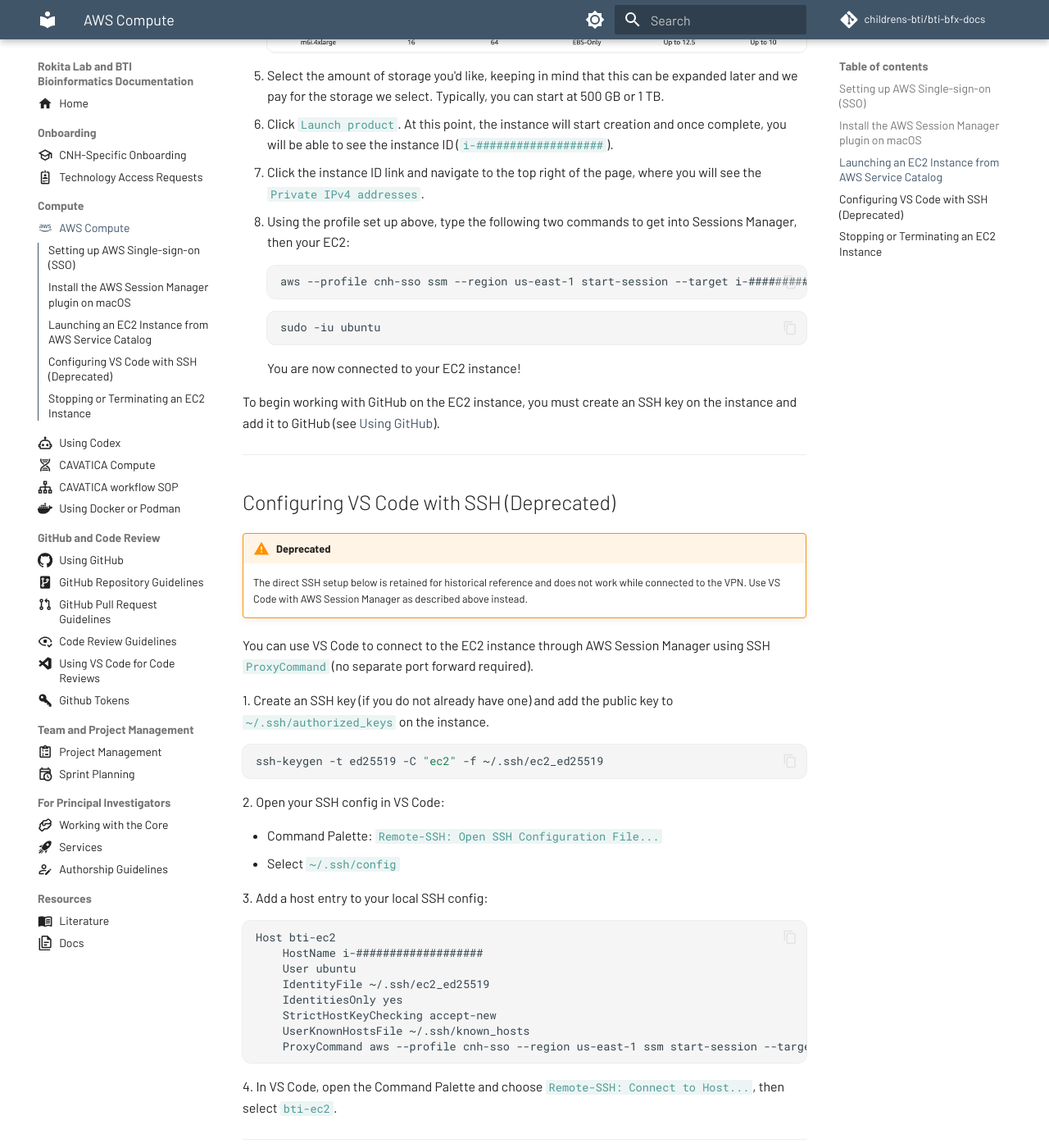
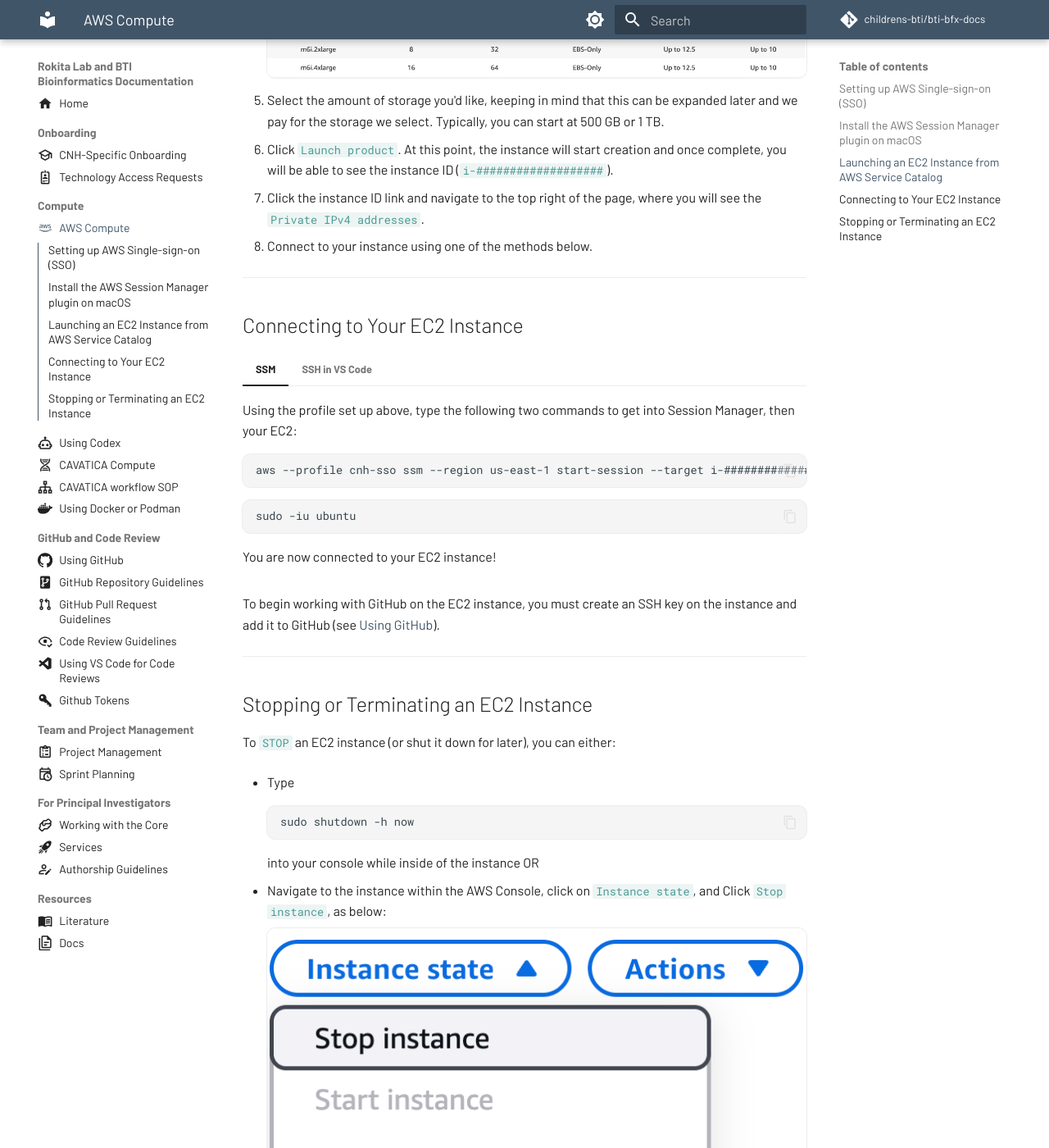
Before and after one commit to childrens-bti/bti-bfx-docs, an MkDocs documentation site: the page built from docs/aws.md, in a window 1280 px wide and 1400 px high, scrolled down 1412 px. Shown: the whole window at 82% size. Built offline with MkDocs 1.6.1 and Material for MkDocs 9.7.7, drawn with Linux system fonts in a browser that asks for light colours; comment, search, counter and statistics services are not loaded; some of the changed text lies outside the part shown.

Commit message:
Combine SSM/SSH EC2 connection instructions into tabs
Replaces the separate deprecated VS Code SSH section with a tab
alongside SSM under one "Connecting to Your EC2 Instance" section,
and adds Apple Silicon vs Intel tabs for the Session Manager plugin
install.

Co-Authored-By: Claude Sonnet 5 <noreply@anthropic.com>

````diff
--- a/docs/aws.md
+++ b/docs/aws.md
@@ -37,16 +37,28 @@ aws s3 ls --profile cnh-sso
 ## Install the AWS Session Manager plugin on macOS
 
 Follow the instructions [here](https://docs.aws.amazon.com/systems-manager/latest/userguide/install-plugin-macos-overview.html) to install the plugin required to connect using AWS Sessions Manager.
-Instructions below for Mac with x86_64:
 
-```bash
-curl "https://s3.amazonaws.com/session-manager-downloads/plugin/latest/mac/session-manager-plugin.pkg" -o "session-manager-plugin.pkg"
-```
+=== "Apple Silicon (ARM64)"
 
-```bash
-sudo installer -pkg session-manager-plugin.pkg -target /
-sudo ln -s /usr/local/sessionmanagerplugin/bin/session-manager-plugin /usr/local/bin/session-manager-plugin
-```
+    ```bash
+    curl "https://s3.amazonaws.com/session-manager-downloads/plugin/latest/mac_arm64/session-manager-plugin.pkg" -o "session-manager-plugin.pkg"
+    ```
+
+    ```bash
+    sudo installer -pkg session-manager-plugin.pkg -target /
+    sudo ln -s /usr/local/sessionmanagerplugin/bin/session-manager-plugin /usr/local/bin/session-manager-plugin
+    ```
+
+=== "Intel (x86_64)"
+
+    ```bash
+    curl "https://s3.amazonaws.com/session-manager-downloads/plugin/latest/mac/session-manager-plugin.pkg" -o "session-manager-plugin.pkg"
+    ```
+
+    ```bash
+    sudo installer -pkg session-manager-plugin.pkg -target /
+    sudo ln -s /usr/local/sessionmanagerplugin/bin/session-manager-plugin /usr/local/bin/session-manager-plugin
+    ```
 
 ---
 
@@ -67,52 +79,61 @@ Typically, you can start at 500 GB or 1 TB.
 6. Click `Launch product`.
 At this point, the instance will start creation and once complete, you will be able to see the instance ID (`i-###################`).
 7. Click the instance ID link and navigate to the top right of the page, where you will see the `Private IPv4 addresses`.
-8. Using the profile set up above, type the following two commands to get into Sessions Manager, then your EC2:
-```bash
-aws --profile cnh-sso ssm --region us-east-1 start-session --target i-###################
-```
-```bash
-sudo -iu ubuntu
-```
-You are now connected to your EC2 instance!
-
-To begin working with GitHub on the EC2 instance, you must create an SSH key on the instance and add it to GitHub (see [Using GitHub](github-general.md)).
+8. Connect to your instance using one of the methods below.
 
 ---
 
-## Configuring VS Code with SSH (Deprecated)
+## Connecting to Your EC2 Instance
 
-!!! warning "Deprecated"
-    The direct SSH setup below is retained for historical reference and does not work while connected to the VPN.
-    Use VS Code with AWS Session Manager as described above instead.
+=== "SSM"
 
-You can use VS Code to connect to the EC2 instance through AWS Session Manager using SSH `ProxyCommand` (no separate port forward required).
+    Using the profile set up above, type the following two commands to get into Session Manager, then your EC2:
 
-1\. Create an SSH key (if you do not already have one) and add the public key to `~/.ssh/authorized_keys` on the instance.
+    ```bash
+    aws --profile cnh-sso ssm --region us-east-1 start-session --target i-###################
+    ```
 
-```bash
-ssh-keygen -t ed25519 -C "ec2" -f ~/.ssh/ec2_ed25519
-```
+    ```bash
+    sudo -iu ubuntu
+    ```
 
-2\. Open your SSH config in VS Code:
+    You are now connected to your EC2 instance!
 
-- Command Palette: `Remote-SSH: Open SSH Configuration File...`
-- Select `~/.ssh/config`
+=== "SSH in VS Code"
 
-3\. Add a host entry to your local SSH config:
+    !!! warning "Deprecated"
+        The direct SSH setup below is retained for historical reference and does not work while connected to the VPN.
+        Use the SSM tab above instead.
 
-```
-Host bti-ec2
-    HostName i-###################
-    User ubuntu
-    IdentityFile ~/.ssh/ec2_ed25519
-    IdentitiesOnly yes
-    StrictHostKeyChecking accept-new
-    UserKnownHostsFile ~/.ssh/known_hosts
-    ProxyCommand aws --profile cnh-sso --region us-east-1 ssm start-session --target %h --document-name AWS-StartSSHSession --parameters "portNumber=%p"
-```
+    You can use VS Code to connect to the EC2 instance through AWS Session Manager using SSH `ProxyCommand` (no separate port forward required).
 
-4\. In VS Code, open the Command Palette and choose `Remote-SSH: Connect to Host...`, then select `bti-ec2`.
+    1\. Create an SSH key (if you do not already have one) and add the public key to `~/.ssh/authorized_keys` on the instance.
+
+    ```bash
+    ssh-keygen -t ed25519 -C "ec2" -f ~/.ssh/ec2_ed25519
+    ```
+
+    2\. Open your SSH config in VS Code:
+
+    - Command Palette: `Remote-SSH: Open SSH Configuration File...`
+    - Select `~/.ssh/config`
+
+    3\. Add a host entry to your local SSH config:
+
+    ```
+    Host bti-ec2
+        HostName i-###################
+        User ubuntu
+        IdentityFile ~/.ssh/ec2_ed25519
+        IdentitiesOnly yes
+        StrictHostKeyChecking accept-new
+        UserKnownHostsFile ~/.ssh/known_hosts
+        ProxyCommand aws --profile cnh-sso --region us-east-1 ssm start-session --target %h --document-name AWS-StartSSHSession --parameters "portNumber=%p"
+    ```
+
+    4\. In VS Code, open the Command Palette and choose `Remote-SSH: Connect to Host...`, then select `bti-ec2`.
+
+To begin working with GitHub on the EC2 instance, you must create an SSH key on the instance and add it to GitHub (see [Using GitHub](github-general.md)).
 
 ---
 
````
